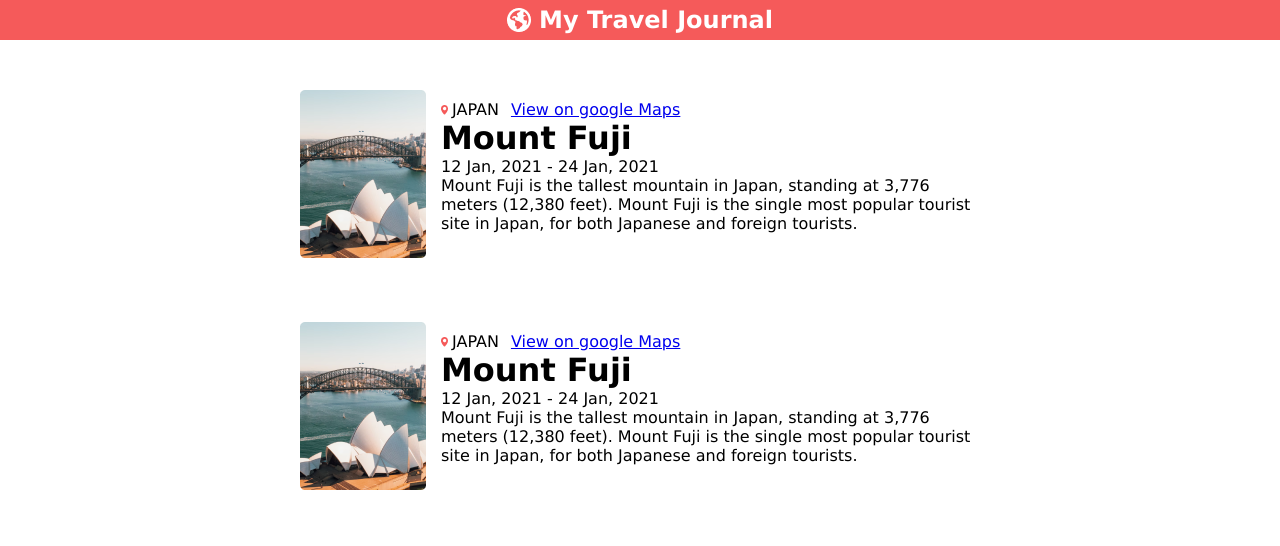
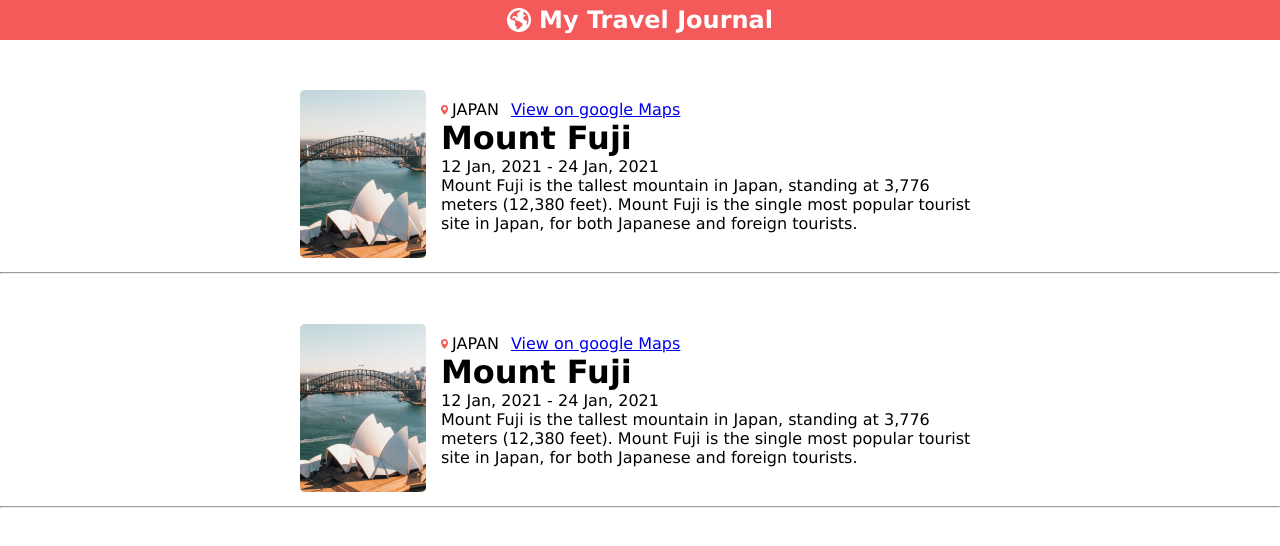
Before and after one commit to lawal-mj/Scrimba-stuff, a React (Create React App) app in the folder my-app/: page / in a window 1280 px wide. Shown: the top 546 px of the page. Built offline with nearby package versions, Linux system fonts and the light colour scheme.

Commit message:
Add horizontal line

```diff
--- a/my-app/src/components/Card.js
+++ b/my-app/src/components/Card.js
@@ -1,5 +1,7 @@
 function Card() {
   return (
+
+    <>
     <div className="card">
       <div className="card--image">
         <img src="./images/a1.png" alt="a1.png" />
@@ -30,6 +32,9 @@ function Card() {
         </p>
       </div>
     </div>
+    <hr />
+
+    </>
   );
 }
 
```
Also changed, not shown: my-app/public/styles.css (+7 -0 lines).
